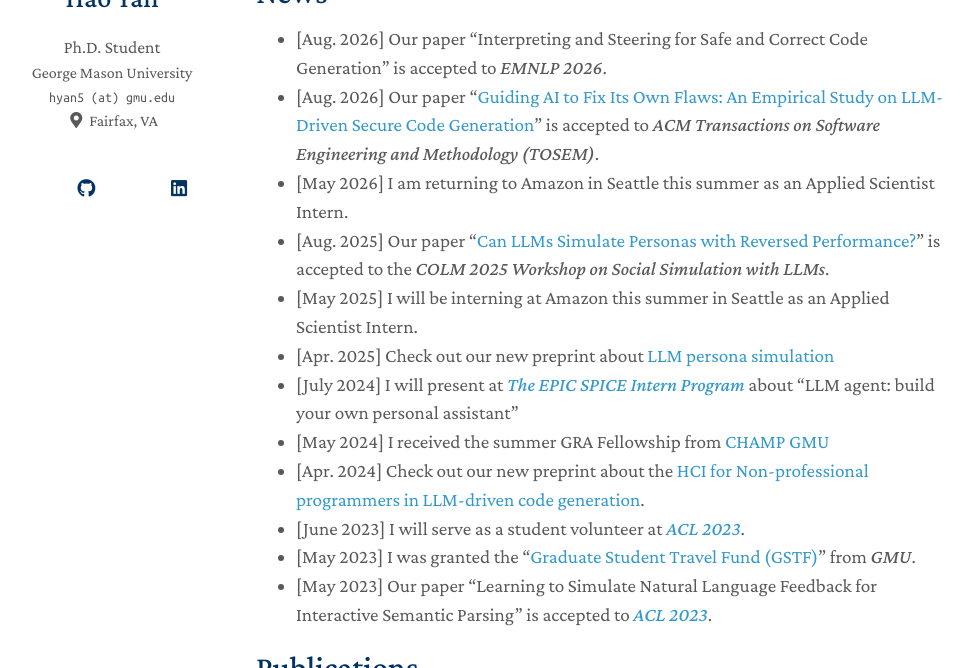
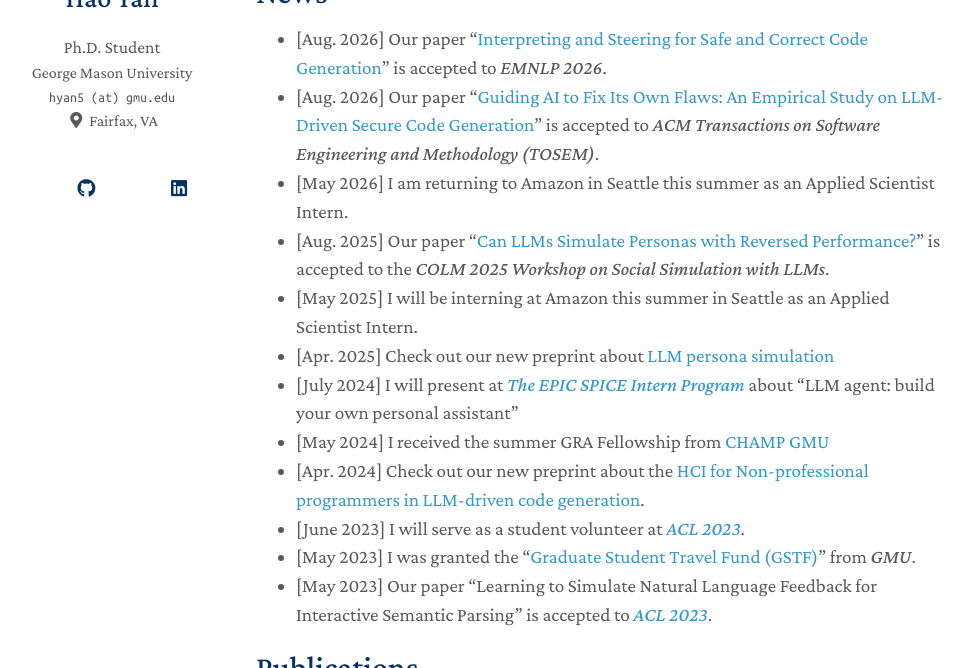
Before and after one commit to hyan5/hyan5.github.io, a Jekyll site: the page built from index.md, in a window 1280 px wide and 900 px high, scrolled down 1001 px, cut to the strip 232-900 px from the top of the window. Shown: the whole strip, without its empty margins (164-1137 px from the left). Built offline with Jekyll 4.4.1, drawn with Linux system fonts in a browser that asks for light colours; nearby versions of some CDN libraries; a style sheet for code colours, icons or effects is not loaded; our own code applies the rules of GitHub Pages for plain Markdown files; some of the changed lines change nothing that is shown.

Commit message:
Update news.md

```diff
--- a/_includes/news.md
+++ b/_includes/news.md
@@ -1,5 +1,5 @@
 ## News
-- [Aug. 2026] Our paper "Interpreting and Steering for Safe and Correct Code Generation" is accepted to *EMNLP 2026*.
+- [Aug. 2026] Our paper "[Interpreting and Steering for Safe and Correct Code Generation](https://arxiv.org/pdf/2608.30025)" is accepted to *EMNLP 2026*.
 - [Aug. 2026] Our paper "[Guiding AI to Fix Its Own Flaws: An Empirical Study on LLM-Driven Secure Code Generation](https://arxiv.org/pdf/2506.23034)" is accepted to *ACM Transactions on Software Engineering and Methodology (TOSEM)*.
 - [May 2026] I am returning to Amazon in Seattle this summer as an Applied Scientist Intern.
 - [Aug. 2025] Our paper "[Can LLMs Simulate Personas with Reversed Performance?](https://arxiv.org/pdf/2504.06460)" is accepted to the *COLM 2025 Workshop on Social Simulation with LLMs*.
```
